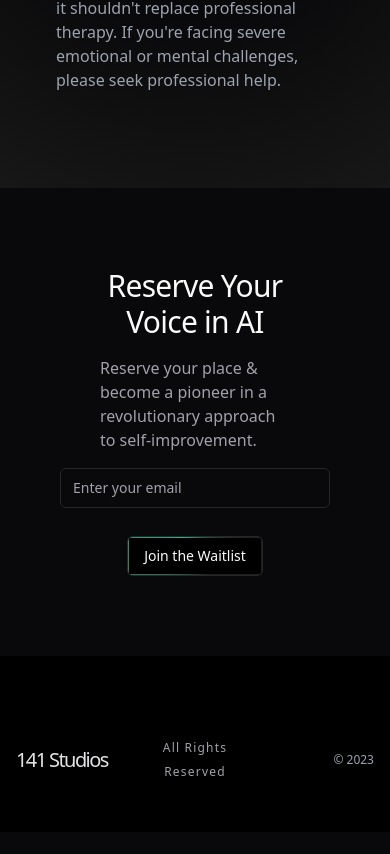
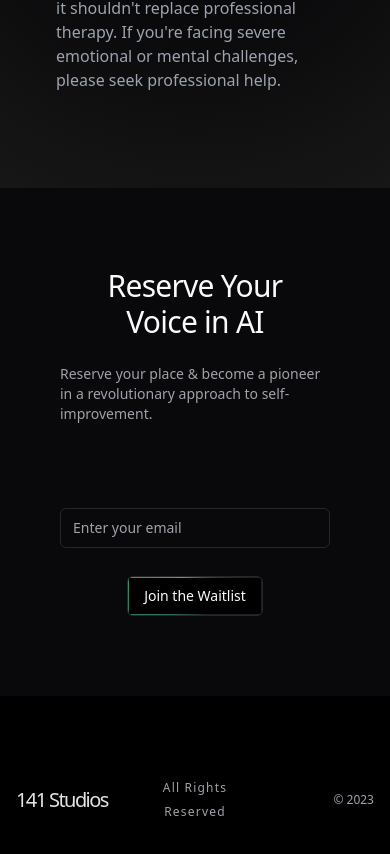
Before and after one commit to Overdrive141/selftalk-ai, a Next.js app: page / in a window 390 px wide. Shown: the part 5608-6462 px from the top of the page. Before the commit the page ends 6440 px from the top, so only its background shows below. Built offline with nearby package versions, Linux system fonts and the light colour scheme; what tailwindcss-animated would draw is missing.

Commit message:
feat: preparing for launch

```diff
--- a/src/components/contact.tsx
+++ b/src/components/contact.tsx
@@ -26,11 +26,11 @@ const Contact = () => {
       />
       {inView && (
         <div className="h-full gap-2 px-10 animate-fade animate-once">
-          <div className="flex flex-col self-start gap-4 h-[200px] md:h-[300px]">
-            <h1 className="relative z-20 px-10 text-center md:text-left text-3xl md:text-4xl xl:text-3xl tracking-tight leading-[120%] font-gradient animate-fade animate-once">
+          <div className="flex flex-col gap-4 h-[200px] md:h-[300px]">
+            <h1 className="relative z-20 px-10 text-center sm:text-left text-3xl md:text-4xl xl:text-3xl tracking-tight sm:leading-[120%] font-gradient animate-fade animate-once">
               Reserve Your Voice in AI
             </h1>
-            <p className="text-muted-foreground px-10 max-w-">
+            <p className="text-muted-foreground text-sm md:text-base text-left px-0 md:px-10 pt-2 md:pt-0">
               Reserve your place & become a pioneer in a revolutionary approach
               to self-improvement.
             </p>
--- a/src/components/waitlist.tsx
+++ b/src/components/waitlist.tsx
@@ -69,7 +69,7 @@ export default function Waitlist() {
   };
 
   return (
-    <div className="flex justify-center">
+    <div className="flex justify-center mt-10 md:mt-0">
       {!isSubmitted ? (
         // <div className="flex flex-col md:flex-row w-full justify-center">
         <Form {...form}>
```
